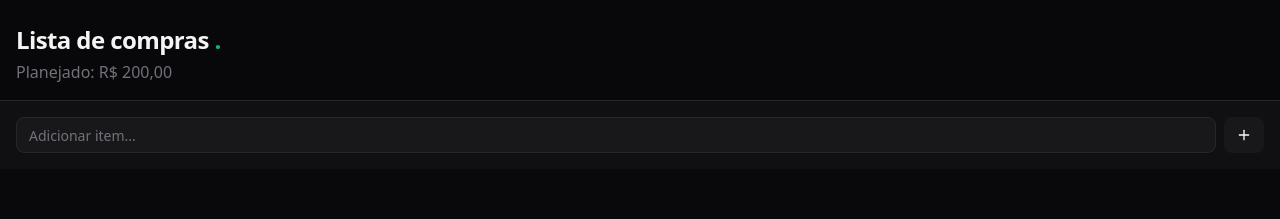
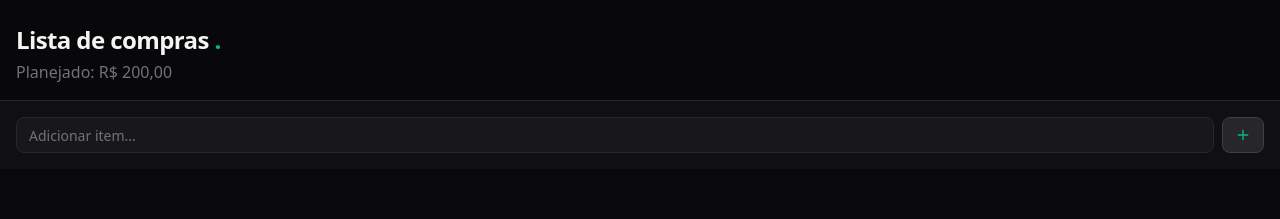
Before and after one commit to alexandreramosdev/contas-antes, a Next.js app: page / in a window 1280 px wide. Shown: the top 219 px of the page. Built offline with nearby package versions, Linux system fonts and the light colour scheme.

Commit message:
feat: refactor AddItemInput to use form submission; update type definitions for improved clarity

```diff
--- a/src/app/page.tsx
+++ b/src/app/page.tsx
@@ -1,6 +1,6 @@
 "use client";
 
-import { ChangeEvent, MouseEvent, useState } from "react";
+import { ChangeEvent, FormEvent, useState } from "react";
 import { AddItemInput } from "@/src/components/AddItemInput";
 import { Header } from "@/src/components/Header";
 import { Item } from "@/src/types";
@@ -21,7 +21,7 @@ export default function Home() {
     return Math.floor(Math.random() * 1000);
   };
 
-  const handleButtonClick = (e: MouseEvent<HTMLButtonElement>) => {
+  const handleFormSubmit = (e: FormEvent<HTMLFormElement>) => {
     e.preventDefault();
     setItems([...items, { id: generateId(), name: item }]);
     setItem("");
@@ -33,7 +33,7 @@ export default function Home() {
       <AddItemInput
         value={item}
         handleInputChange={handleInputChange}
-        handleButtonClick={handleButtonClick}
+        handleFormSubmit={handleFormSubmit}
       />
       <div className="p-4">
         {/* <h2 className="text-zinc-100 text-xl mb-4">Itens</h2> */}
--- a/src/components/AddItemInput.tsx
+++ b/src/components/AddItemInput.tsx
@@ -6,10 +6,14 @@ import { Button } from "@/src/components/ui/button";
 export const AddItemInput = ({
   value,
   handleInputChange,
-  handleButtonClick,
+  handleFormSubmit,
 }: AddItemInputProps) => {
   return (
-    <div className="sticky top-0 z-10 bg-zinc-900/50 border-0 p-4 flex flex-row gap-2">
+    <div>
+      <form
+        className="sticky top-0 z-10 bg-zinc-900/50 border-0 p-4 flex flex-row gap-2"
+        onSubmit={(e) => handleFormSubmit(e)}
+      >
         <Input
           className="bg-zinc-900 border-zinc-800"
           type="text"
@@ -18,9 +22,10 @@ export const AddItemInput = ({
           value={value}
           onChange={(e) => handleInputChange(e)}
         />
-      <Button type="button" onClick={(e) => handleButtonClick(e)}>
-        <Plus size={48} />
+        <Button className="bg-zinc-800 border border-zinc-700" type="submit">
+          <Plus className="text-emerald-500  " />
         </Button>
+      </form>
     </div>
   );
 };
--- a/src/types/index.ts
+++ b/src/types/index.ts
@@ -1,13 +1,12 @@
-import { ChangeEvent, MouseEvent } from "react";
-interface AddItemInputProps {
+import { ChangeEvent, FormEvent } from "react";
+
+export interface AddItemInputProps {
   value: string;
   handleInputChange: (e: ChangeEvent<HTMLInputElement>) => void;
-  handleButtonClick: (e: MouseEvent<HTMLButtonElement>) => void;
+  handleFormSubmit: (e: FormEvent<HTMLFormElement>) => void;
 }
 
-interface Item {
+export interface Item {
   id: number;
   name: string;
 }
-
-export type { AddItemInputProps, Item };
```
Lines whose indentation alone changed are shown as unchanged.
